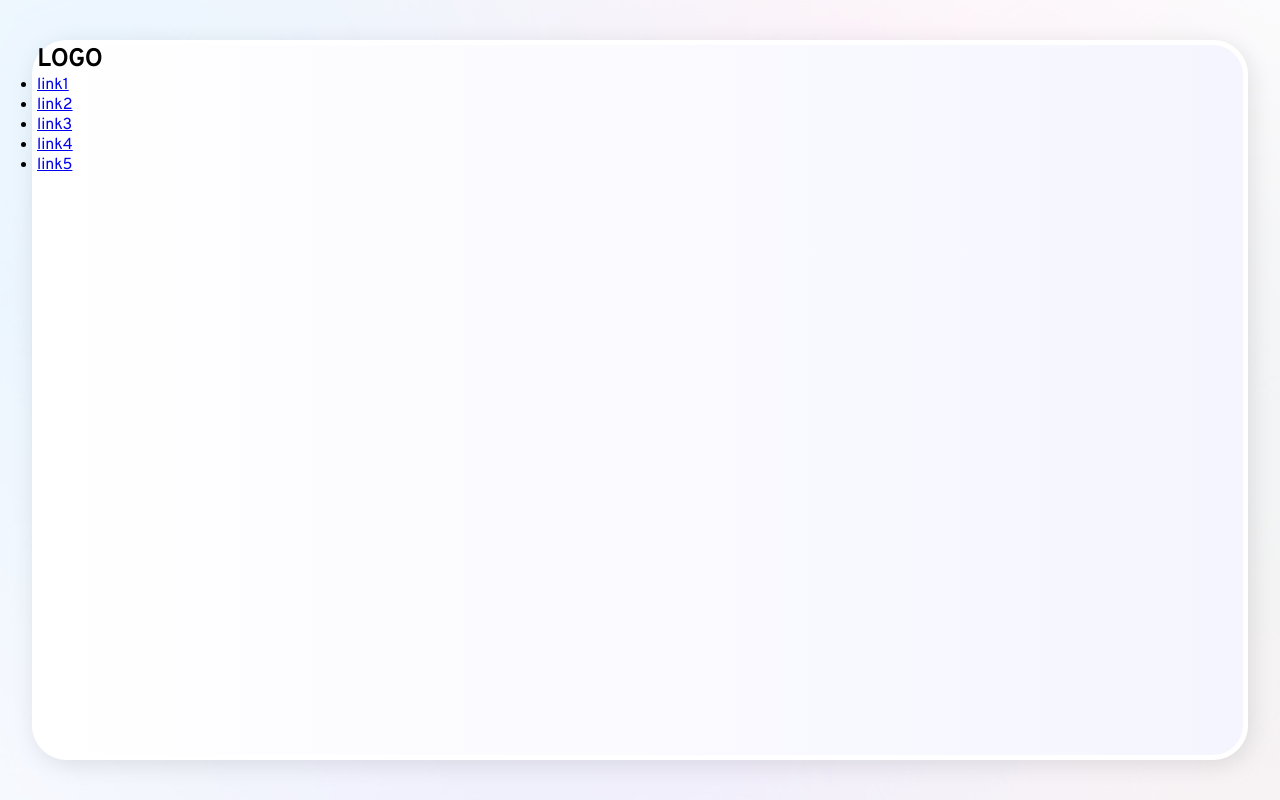
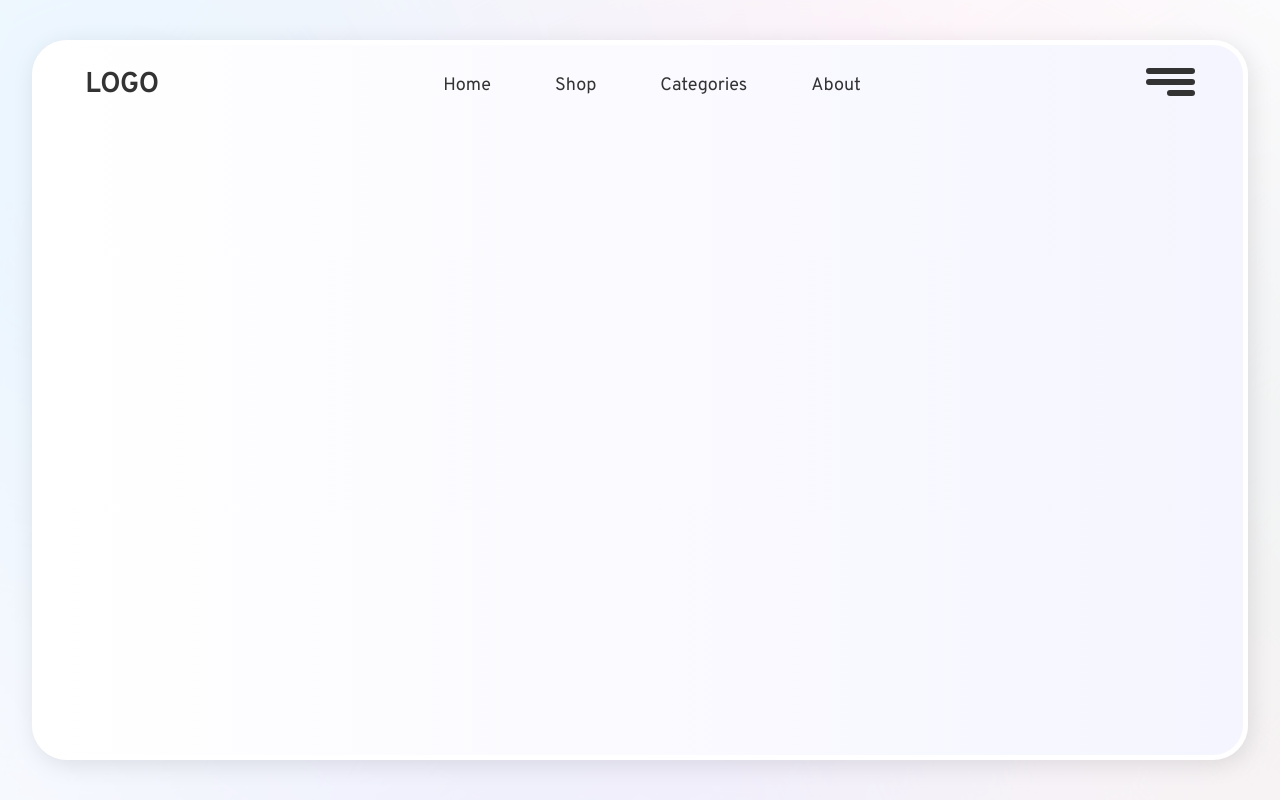
Before and after one commit to khadada/web_template, a plain HTML site: page index.html in a window 1280 px wide. Drawn offline with Linux system fonts and the light colour scheme.

Commit message:
All done with navigation but not resposible yet

```diff
--- a/index.html
+++ b/index.html
@@ -17,14 +17,16 @@
 		<main class="main-container">
 			<nav class="navigation">
 				<h1 class="logo">LOGO</h1>
+				<ul class="nav-items">
+					<li><a href="#" class="links">Home</a></li>
+					<li><a href="#" class="links">Shop</a></li>
+					<li><a href="#" class="links">Categories</a></li>
+					<li><a href="#" class="links">About</a></li>
+				</ul>
+				<div class="menu">
+					<img src="./imgs/menu.svg" alt="menu" />
+				</div>
 			</nav>
-			<ul>
-				<li><a href="#" class="links">link1</a></li>
-				<li><a href="#" class="links">link2</a></li>
-				<li><a href="#" class="links">link3</a></li>
-				<li><a href="#" class="links">link4</a></li>
-				<li><a href="#" class="links">link5</a></li>
-			</ul>
 		</main>
 	</body>
 </html>
--- a/style.css
+++ b/style.css
@@ -4,6 +4,7 @@
 	padding: 0;
 	margin: 0;
 	box-sizing: border-box;
+	text-decoration: none;
 }
 body {
 	background-image: url('./imgs/bg.svg');
@@ -12,6 +13,8 @@ body {
 	display: flex;
 	justify-content: center;
 	align-items: center;
+	font-size: 18px;
+	color: #333;
 }
 .main-container {
 	height: 90vh;
@@ -22,3 +25,23 @@ body {
 	backdrop-filter: 17px;
 	border: 5px solid #fff;
 }
+.navigation {
+	display: flex;
+	justify-content: space-between;
+	align-items: center;
+	min-height: 10vh;
+	margin: 0 3rem;
+}
+.navigation .nav-items {
+	display: flex;
+	list-style: none;
+	align-items: flex-end;
+}
+.nav-items li {
+	margin: 0 2rem;
+}
+.nav-items a {
+	font-weight: 500;
+	font-family: inherit;
+	color: inherit;
+}
```
